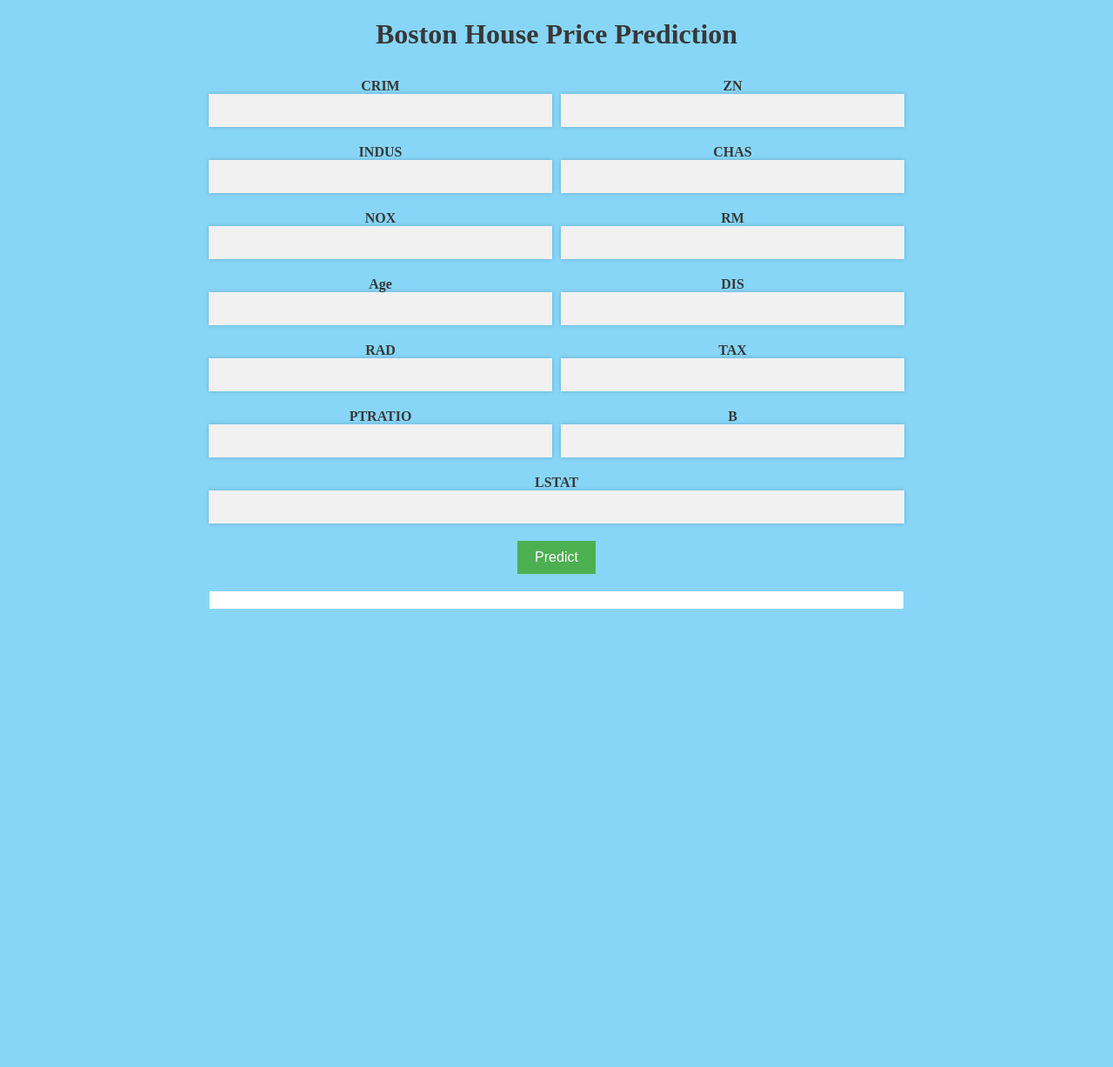
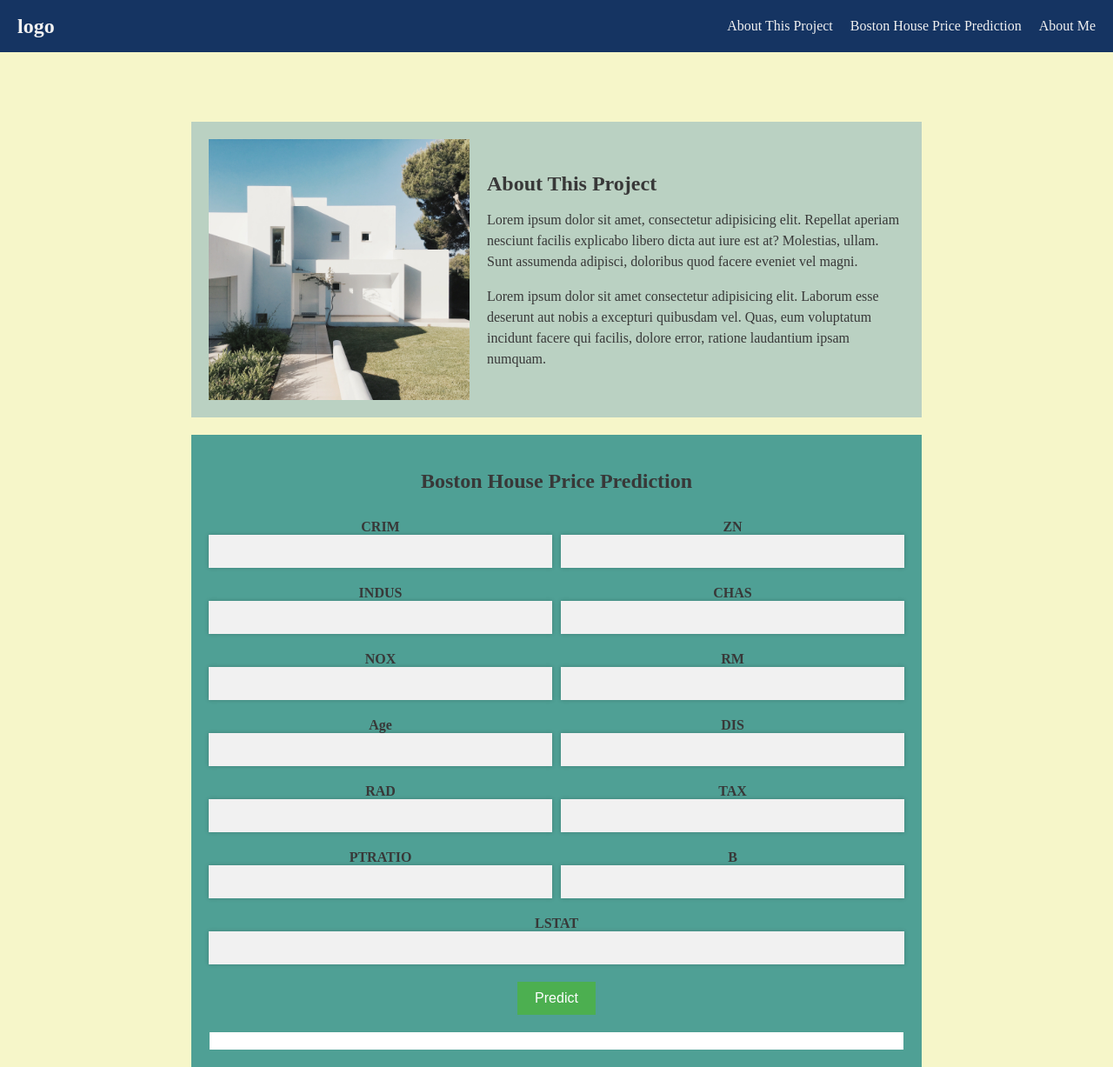
Before and after one commit to jonisy1406/bostonhousepricing, a Flask app: page / in a window 1280 px wide. Shown: the whole page at 87% size. Before the commit the page ends 700 px from the top, so only its background shows below. Run offline with Flask 2, Linux system fonts and the light colour scheme; parts of the project's set-up code (start-up, migrations or seed data) failed here and were passed over.

Commit message:
update website

```diff
--- a/app.py
+++ b/app.py
@@ -5,7 +5,7 @@ import pandas as pd
 
 app = Flask(__name__)
 ## load model
-regmodel = pickle.load(open('regmodel.pkl','rb'))
+regmodel = pickle.load(open('regmodelrfr.pkl','rb'))
 scalar = pickle.load(open('scaling.pkl', 'rb'))
 
 @app.route('/')
@@ -24,11 +24,14 @@ def predict_api():
 
 @app.route('/predict', methods=['POST'])
 def predict():
-    data = [float(x) for x in request.form.values()]
-    final_input = scalar.transform(np.array(data).reshape(1,-1))
-    print(final_input)
-    output = round(regmodel.predict(final_input)[0], 5)
-    return render_template("home.html", prediction_text = "The House Price Predict is ${}".format(output))
+    submitted = False
+    if request.method == 'POST':
+        submitted = True
+        data = [float(x) for x in request.form.values()]
+        final_input = scalar.transform(np.array(data).reshape(1,-1))
+        print(final_input)
+        output = round(regmodel.predict(final_input)[0], 5)
+    return render_template("home.html", submitted=submitted, prediction_text = "The House Price Predict is ${}".format(output), target='#result')
 
 if __name__ == "__main__":
     app.run(debug=True)
--- a/static/style.css
+++ b/static/style.css
@@ -1,11 +1,88 @@
 body{
-    background-color: #87d6f8;
+    background-color: #F6F6C9;
     color: #383838;
+    margin: 0;
+}
+
+.navbar{
+    display: flex;
+    justify-content: space-between;
+    align-items: center;
+    background-color: #153462;
+    height: 60px;
+    padding: 0 20px;
+}
+
+
+.logo a{
+    font-size: 24px;
+    font-weight: bold;
+    color: #f1f1f1;
+    text-decoration: none;
+}
+
+.menu{
+    display: flex;
+    list-style: none;
+    margin: 0;
+    padding: 0;
+}
+
+.menu li {
+    margin-left: 20px;
+}
+
+.menu li:first-child{
+    margin-left: 0;
+}
+
+.menu a{
+    font-size: 16px;
+    color: #f1f1f1;
+    text-decoration: none;
+}
+
+.menu a:hover{
+    color: #4e8df2;
+}
+
+.project{
+    display: flex;
+    align-items: center;
+    padding: 20px;
+    max-width: 800px;
+    margin: 0 auto;
+    background-color: #BAD1C2;
+    margin-top: 80px;
+}
+
+.project img {
+    width: 300px;
+    height: 300px;
+    object-fit: cover;
+    margin-right: 20px;
+}
+
+.text{
+    flex: 1;
+}
+
+.text h2{
+    font-size: 24px;
+    margin-bottom: 10px;
+}
+
+.text p{
+    font-size: 16px;
+    line-height: 1.5;
 }
 
 .form-wrapper{
     max-width: 800px;
     margin: 0 auto;
+    background-color: #4FA095;
+    padding: 20px;
+    margin-top: 20px;
 }
 
 .placeholder-wrapper {
--- a/templates/home.html
+++ b/templates/home.html
@@ -7,10 +7,27 @@
 </head>
 
 <body>
-
-  <h1 style="text-align: center;">Boston House Price Prediction</h1>
-  <div class="form-wrapper">
-     <!-- Main Input For Receiving Query to our ML -->
+  <nav class="navbar">
+    <div class="logo">
+      <a href="#" >logo</a>
+    </div>
+    <ul class="menu">
+      <li><a href="#about-project">About This Project</a></li>
+      <li><a href="#predictions">Boston House Price Prediction</a></li>
+      <li><a href="#about-me">About Me</a></li>
+    </ul>
+  </nav>
+  <div class="project" id="about-project">
+    <img src="/static/images/house.jpg" alt="picture">
+      <div class="text">
+        <h2>About This Project</h2>
+        <p>Lorem ipsum dolor sit amet, consectetur adipisicing elit. Repellat aperiam nesciunt facilis explicabo libero dicta aut iure est at? Molestias, ullam. Sunt assumenda adipisci, doloribus quod facere eveniet vel magni.</p>
+        <p>Lorem ipsum dolor sit amet consectetur adipisicing elit. Laborum esse deserunt aut nobis a excepturi quibusdam vel. Quas, eum voluptatum incidunt facere qui facilis, dolore error, ratione laudantium ipsam numquam.</p>
+      </div>
+  </div>
+  <div class="form-wrapper" id="predictions">
+    <!-- Main Input For Receiving Query to our ML -->
+    <h2 style="text-align: center;"> Boston House Price Prediction</h2>
     <form action="{{ url_for('predict')}}"method="post">
       <div class="placeholder-wrapper">
         <div class="placeholder-group">
@@ -70,12 +87,15 @@
         <button type="submit" class="btn btn-primary btn-block btn-large">Predict</button>
       </div>
     </form>
+    <div id="result" name="result">
+    {%if submitted %}
+      {{prediction_text}}
+    {% endif %}
+    </div>
     <script src="{{ url_for('static', filename='script.js')}}"></script>
   </div>
 
-  <div id="result">
-    {{prediction_text}}
-  </div>
+
 
 </body>
 </html>
```
Also changed, not shown: static/images/house.jpg (added), 3 other files.
